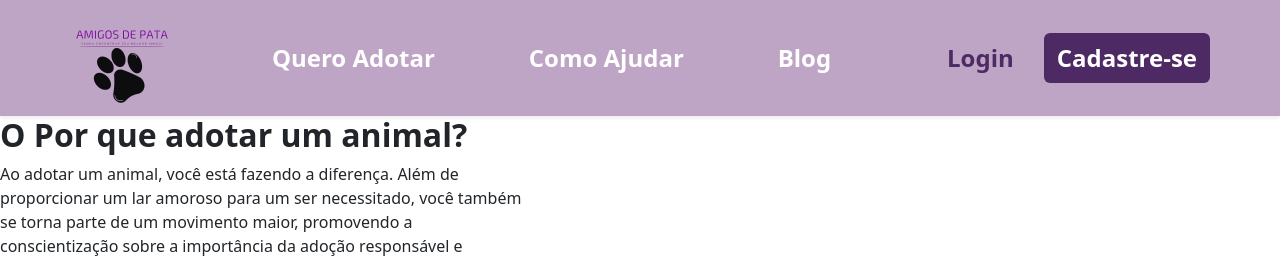
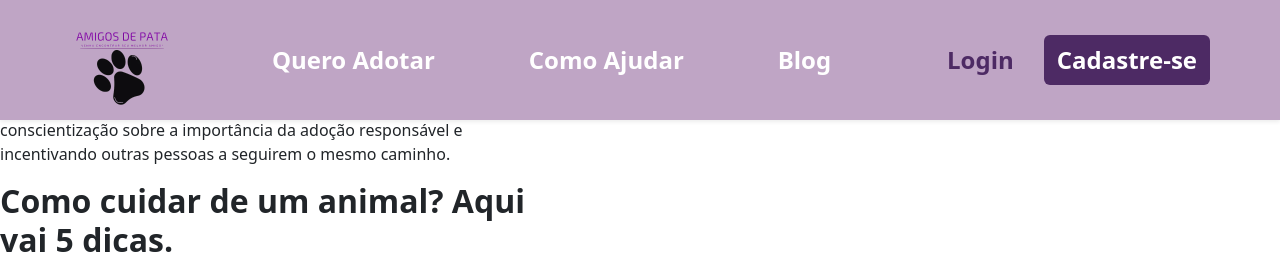
Before and after one commit to santos-joao/Adocao.Animais, a Flask app: page /blog in a window 1280 px wide. Shown: the top 260 px of the page. Run offline with Flask 3, Linux system fonts and the light colour scheme.

Commit message:
NavBar
Deixar navbar seguindo pagina

```diff
--- a/static/style.css
+++ b/static/style.css
@@ -29,6 +29,16 @@
 /* lutei pra deixar bonitinho, não mexer */
 nav{
     background: #bfa5c5;
+}
+
+.navbar{
+  position: fixed;
+  z-index: 1000;
+  top: 0;
+  left: 0;
+  width: 100%;
+  padding: 10px 0;
+
 }
 
 .navbar img {
--- a/templates/home.html
+++ b/templates/home.html
@@ -9,7 +9,7 @@
 </head>
 
 <body>
-    <nav class="navbar navbar-expand-lg navbar-dark is-navbar-dark w-100 shadow-sm">
+    <nav class="navbar navbar-expand-lg navbar-dark is-navbar-dark w-100 shadow-sm";>
         <div class="container px-0">
 
             <b><a class="navbar-brand" href="{{ url_for('index') }}"><img src="/static/img/logo-projeto.png" alt="Achei um Amigo"></a></b>
--- a/templates/index.html
+++ b/templates/index.html
@@ -9,10 +9,10 @@
 </head>
 
 <body>
-    <nav class="navbar navbar-expand-lg navbar-dark is-navbar-dark w-100 shadow-sm">
+    <nav class="navbar navbar-expand-lg navbar-dark is-navbar-dark w-100 shadow-sm" ;>
         <div class="container px-0">
 
-            <b><a class="navbar-brand" href="{{ url_for('index') }}"><img src="/static/img/logo-projeto.png" alt="Achei um Amigo"></a></b>
+            <b><a class="navbar-brand"  href="{{ url_for('index') }}"><img src="/static/img/logo-projeto.png" alt="Achei um Amigo"></a></b>
 
             <!-- pra que serve? -->
             <button class="navbar-toggler collapsed" type="button" data-bs-toggle="collapse" data-bs-target="#navbar-default" aria-controls="navbar-default" aria-expanded="false" aria-label="Toggle navigation">
```
